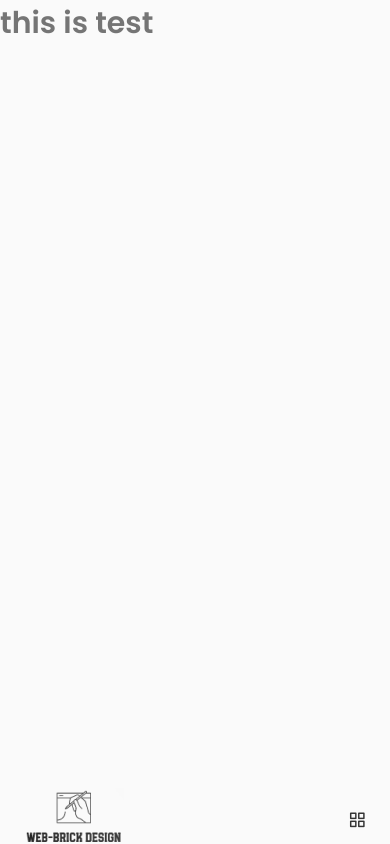
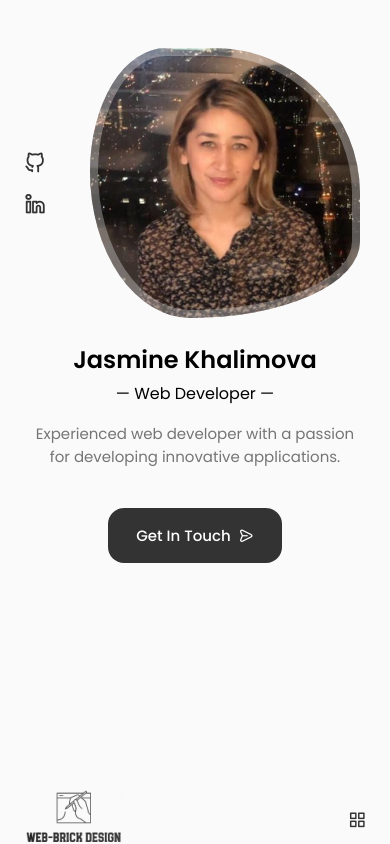
Before and after one commit to JasmineKhalimova/ReactPortfolio, a React (Create React App) app: page / in a window 390 px wide. Built offline with nearby package versions, Linux system fonts and the light colour scheme.

Commit message:
finished homepage

```diff
--- a/src/App.css
+++ b/src/App.css
@@ -119,6 +119,11 @@ img{
     padding: 6rem 0 2rem;
 }
 
+.section__title-large{
+    font-size: var( --big-font-size);
+    color: var(--title-color);
+}
+
 .section__title{
     font-size: var(--h1-font-size);
     color: var(--title-color);
@@ -137,9 +142,10 @@ img{
 
 /**==== Layout ====**/
 .container{
-    max-width: 968px;
+    max-width: 1280px;
     margin-left: auto;
     margin-right: auto;
+    margin-top: 1rem;
 }
 
 .grid{
@@ -150,7 +156,7 @@ img{
 /**==== Buttons ====**/
 .button{
     display: inline-block;
-    background-color: var(--text-color);
+    background-color: var(--title-color);
     color: var(--container-color);
     padding: 1.25rem 2rem;
     border-radius: 1rem;
@@ -176,11 +182,16 @@ img{
         margin-left: var(--mb-1-5);
         margin-right: var(--mb-1-5);
     }
+    .button{
+        padding: 1rem 1.75rem;
+    }
 
 }
 
 @media screen and (max-width: 768px){
-
+    .section{
+        padding: 2rem 0 2rem;
+    }
 }
 
 @media screen and (max-width: 576px){
--- a/src/App.js
+++ b/src/App.js
@@ -1,11 +1,14 @@
 import './App.css';
 import Header  from './components/header/header';
+import Home from './components/home/Home';
 
 function App() {
   return (
     <div>
       <Header />
-      <h1>this is test</h1>
+      <main className='main'>
+        <Home />
+      </main>
     </div>
   );
 }
--- /dev/null
+++ b/src/components/home/Home.jsx
@@ -0,0 +1,30 @@
+import React from 'react';
+import './home.css';
+import Social from './Social';
+
+const Home = () => {
+  return (
+    <section className='home section' id='home'>
+        <div className='home__container container grid'>
+            <div className='home__content grid'>
+                <Social />
+                <div className='home__img'></div>
+                <div className='home__data'>
+                    <h1 className='home__title'>Jasmine Khalimova</h1>
+                    <h3 className='home__subtitle'>— Web Developer —</h3>
+                    <p className='home__description'>Experienced web developer with a passion for developing innovative applications.</p>
+                    <a href='#contact' className='button button--flex'>Get In Touch <i class="uil uil-message"></i></a>
+                </div>
+            </div>
+            <div className='home__scroll'>
+                <a href='#about' className='home__scoll-button button--flex'>
+                    <span className='home__scroll-label'> Scroll Down</span>
+                    <i class="uil uil-arrow-down section__title-large home__scroll-arrow"></i>
+                </a>
+            </div>
+        </div>
+    </section>
+  )
+}
+
+export default Home
--- /dev/null
+++ b/src/components/home/Social.jsx
@@ -0,0 +1,16 @@
+import React from 'react'
+
+const Social = () => {
+  return (
+    <div className='home__social'>
+        <a href='https://github.com/JasmineKhalimova' className='home__social-icon' target='_blank'>
+            <i class="uil uil-github-alt"></i>
+        </a>
+        <a href='https://www.linkedin.com/in/jasmine-k-5bb6a9151/' className='home__social-icon' target='_blank'>
+            <i class="uil uil-linkedin-alt"></i>
+        </a>
+    </div>
+  )
+}
+
+export default Social
--- /dev/null
+++ b/src/components/home/home.css
@@ -0,0 +1,146 @@
+.home__container{
+    row-gap: 5rem;
+}
+
+.home__content{
+    grid-template-columns: 116px repeat(2, 1fr);
+    padding-top: 4rem;
+    column-gap: 2rem;
+    align-items: center;
+}
+
+.home__img{
+    background: url(../../assets/profile-img.jpeg);
+    background-repeat: no-repeat;
+    background-position: center;
+    background-size: cover;
+    box-shadow: inset 0 0 0 9px rgb(255 255 255 / 30%);
+    justify-self: center;
+    order: 1;
+    width: 300px;
+    height: 300px;
+    animation: profile_animate 8s ease-in-out infinite 1s;
+}
+
+@keyframes profile_animate{
+    0%{
+        border-radius: 60% 40% 30% 70%/60% 30% 70% 40%;
+    }
+
+    50%{
+        border-radius: 30% 60% 70% 40%/50% 60% 30% 60%;
+    }
+
+    100%{
+        border-radius: 60% 40% 30% 70%/60% 30% 70% 40%;
+    }
+}
+
+.home__social{
+    display: grid;
+    grid-template-columns: max-content;
+    row-gap: 0.5rem;
+}
+
+.home__social-icon{
+    font-size: 1.35rem;
+    color: var(--title-color);
+}
+
+.home__social-icon:hover{
+    color: var(--title-color-dark);
+}
+
+.home__title{
+    font-size: var(--h1-font-size);
+    margin-bottom: var(--mb-0-25);
+    color: var(--title-color-dark);
+}
+
+.home__subtitle{
+    position: relative;
+    font-size: var(--h3-font-size);
+    font-weight: var(--font-normal);
+    margin-bottom: var(--mb-1);
+    color: var(--title-color-dark);
+}
+
+.home__description{
+    max-width: 400px;
+    margin-bottom: var(--mb-3);
+}
+
+.home__scroll{
+    margin-left: 11rem;
+}
+
+.home__scroll-label{
+    color: var(--title-color);
+    font-weight: var(--font-medium);
+    margin-right: var(--mb-0-25);
+    margin-left: 2px;
+}
+
+.home__scroll-arrow{
+    font-size: 1.25rem;
+    color: var(--title-color);
+}
+
+.uil-message{
+    margin-left: 0.5rem;
+}
+
+/**==== Breakpoints ====**/
+@media screen and (max-width: 992px){
+    .home__content{
+        grid-template-columns: 100px repeat(2, 1fr);
+        column-gap: 1.25rem;
+    }
+
+    .home__description{
+        max-width: initial;
+        margin-bottom: var(--mb-2-5);
+    }
+
+    .home__img{
+        box-shadow: inset 0 0 0 8px rgb(255 255 255 / 30%);
+        width: 270px;
+        height: 270px;
+    }
+
+    .home__scroll{
+        margin-left: 7.5rem;
+    }
+}
+
+@media screen and (max-width: 768px){
+    .home__content{
+        grid-template-columns: 0.5fr 3fr;
+        padding-top: 0rem;
+    }
+
+    .home__img{
+        order: initial;
+        justify-self: initial;
+        margin-left: 5rem;
+    }
+
+    .home__data{
+        grid-column: 1/3;
+        text-align: center;
+    }
+
+    .home__scroll{
+        display: none;
+    }
+}
+
+@media screen and (max-width: 576px){
+    .home__img{
+        margin-left: 0;
+    }
+}
+
+@media screen and (max-width: 350px){
+
+}
```
Also changed, not shown: src/assets/profile-img.jpeg (added), src/components/header/header.jsx (renamed from src/components/header/header.js), 1 other file (tests, documents, lock files or other folders).
